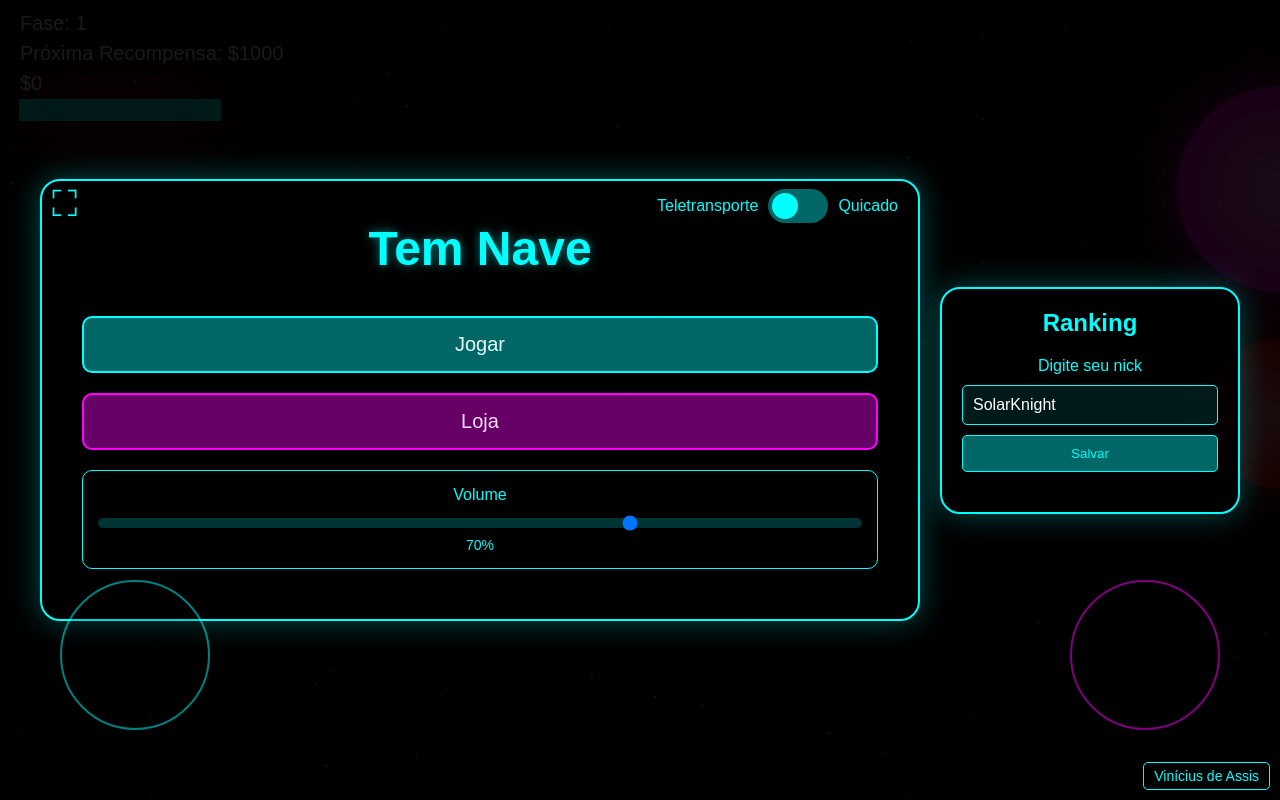
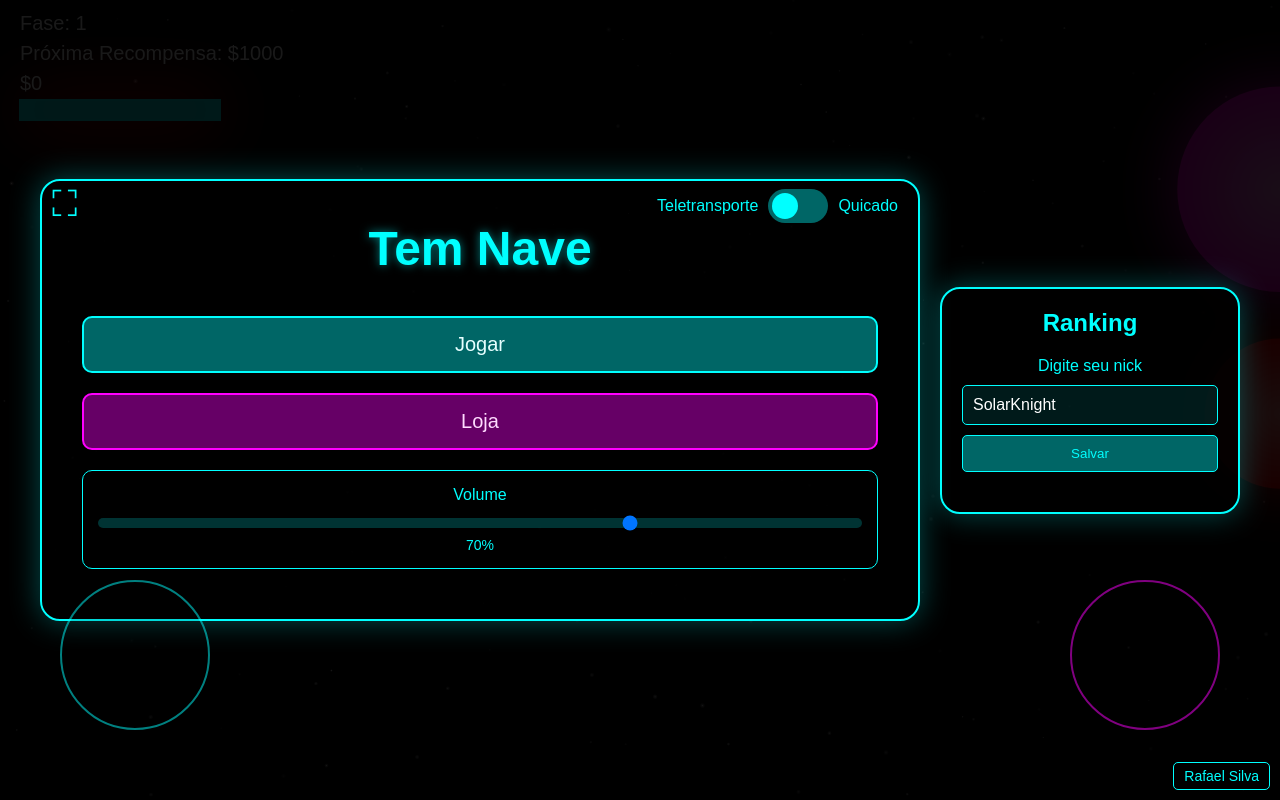
Before and after one commit to rafaelsg-01/projeto-temnave, a plain HTML site: page index.html in a window 1280 px wide. Drawn offline with Linux system fonts and the light colour scheme; no server answers.

Commit message:
update README.md, index.html and mobile.html

```diff
--- a/index.html
+++ b/index.html
@@ -154,7 +154,7 @@
 <canvas id="game"></canvas>
 <div id="left-joystick"></div>
 <div id="right-joystick"></div>
-<a href="https://github.com/vini8585" target="_blank" style="
+<a href="https://github.com/rafaelsg-01" target="_blank" style="
   position: fixed;
   bottom: 10px;
   right: 10px;
@@ -168,7 +168,7 @@
   border-radius: 5px;
   border: 1px solid #00ffff;
   transition: all 0.3s;
-">Vinícius de Assis</a>
+">Rafael Silva</a>
 <div id="overlay" style="
   position: fixed;
   top: 0; left: 0;
```
Also changed, not shown: mobile.html (+2 -2 lines).
